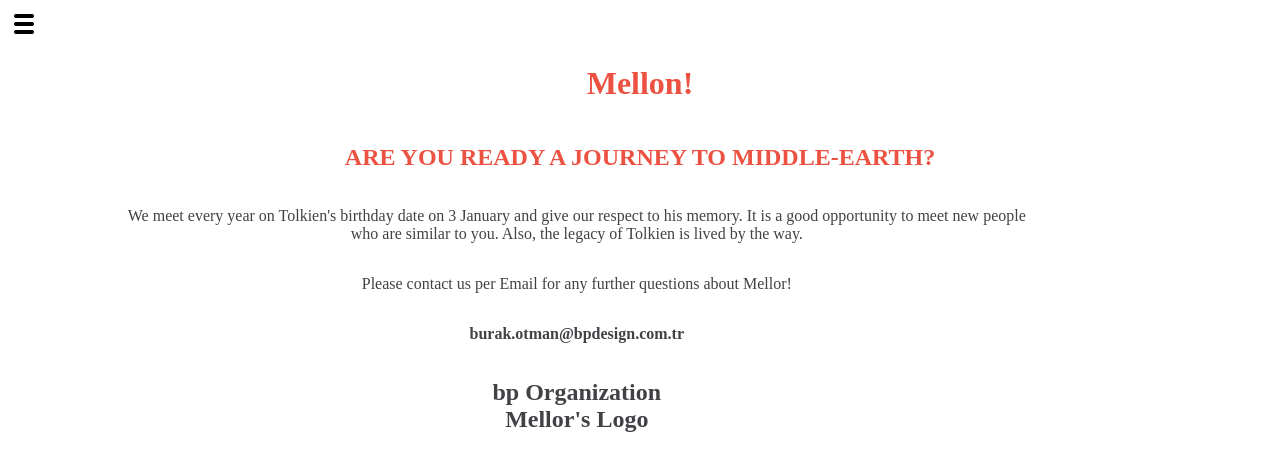
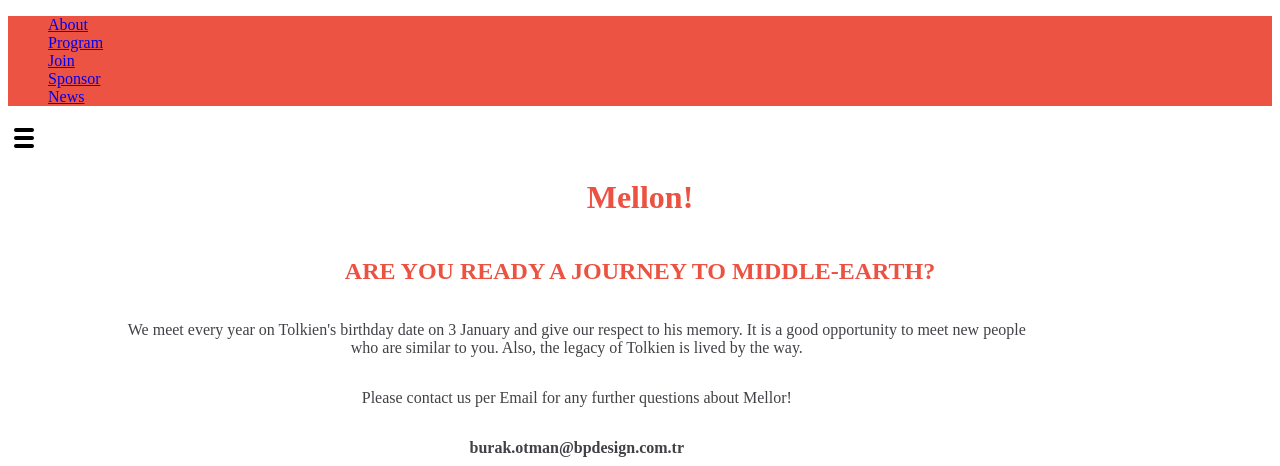
Before and after one commit to otmanTR/Capstone-1-The-LOTR-Lovers-Conference, a website: page about.html in a window 1280 px wide. Shown: the top 466 px of the page. Drawn offline with Linux system fonts and the light colour scheme.

Commit message:
added popUp

```diff
--- a/about.html
+++ b/about.html
@@ -8,6 +8,35 @@
     <link rel="stylesheet" href="style.css" />
 </head>
 <body>
+    <div id="popUp" class="popUp">
+        <ul id="popUpItems" class="popUpItems flex">
+           <a href="#about">
+             <li class="popUtItem">
+            About
+            </li>
+        </a>
+        <a href="#program">
+            <li class="popUtItem">
+           Program
+           </li>
+       </a>
+       <a href="#join">
+        <li class="popUtItem">
+       Join
+       </li>
+   </a>
+   <a href="#sponsors">
+    <li class="popUtItem">
+   Sponsor
+   </li>
+</a>
+<a href="#news">
+    <li class="popUtItem">
+   News
+   </li>
+</a>
+        </ul>
+    </div>
     <div class="hamburger">
         <img src="icons8-hamburger-32.png" class="hamburgericon" id="hamburgericon" alt="hamburgericon">
     </div>
@@ -20,7 +49,7 @@
         </h2>
     </header>
     <main>
-    <div class="indexAbout flex">
+    <div class="indexAbout flex" id="about">
         <p class="description">
             We meet every year on Tolkien's birthday date on 3 January and give our respect to his memory. It is a good opportunity to meet new people who are similar to you. Also, the legacy of Tolkien is lived by the way.
         </p>
@@ -39,7 +68,7 @@
         </p>
         <img src="./mellonLogo.png" class="mellorLogo" alt="mellorLogo">
     </div>
-    <div class="pastEvents flex">
+    <div class="pastEvents flex" id="news">
 <h2 class="pastEventsTitle">
     See the past Mellon Events
 </h2>
@@ -71,7 +100,7 @@
 </div>
 </div>
     </div>
-    <div class="partner flex">
+    <div class="partner flex" id="sponsors">
         <h2 class="partnerTitle">
             Partner
         </h2>
--- a/style.css
+++ b/style.css
@@ -265,3 +265,19 @@
     margin: 10px;
     font-size: 10px;
 }
+
+/* popUp */
+.popUpItems {
+    flex-direction: column;
+    list-style-type: none;
+}
+
+.popItem {
+    color: white;
+}
+
+.popUp {
+    background-color: rgba(236, 83, 66, 1);
+    background-size: cover;
+    background-repeat: no-repeat;
+}
```
Also changed, not shown: home.html (+31 -2 lines).
